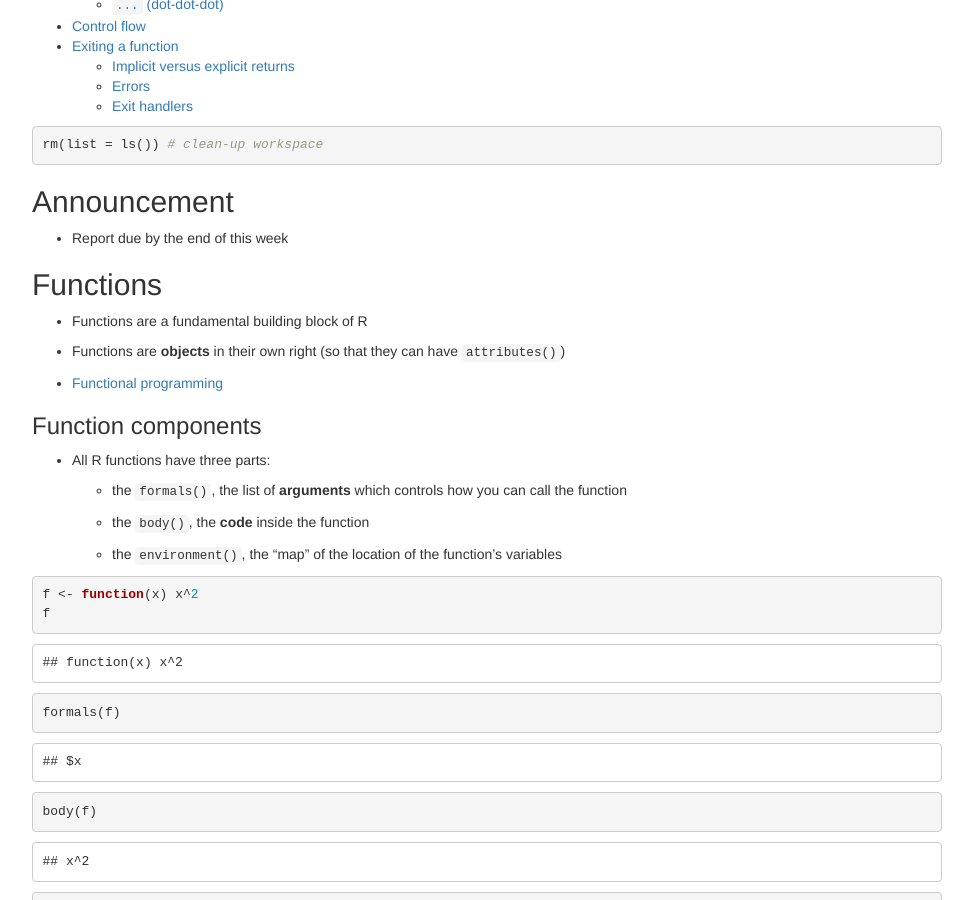
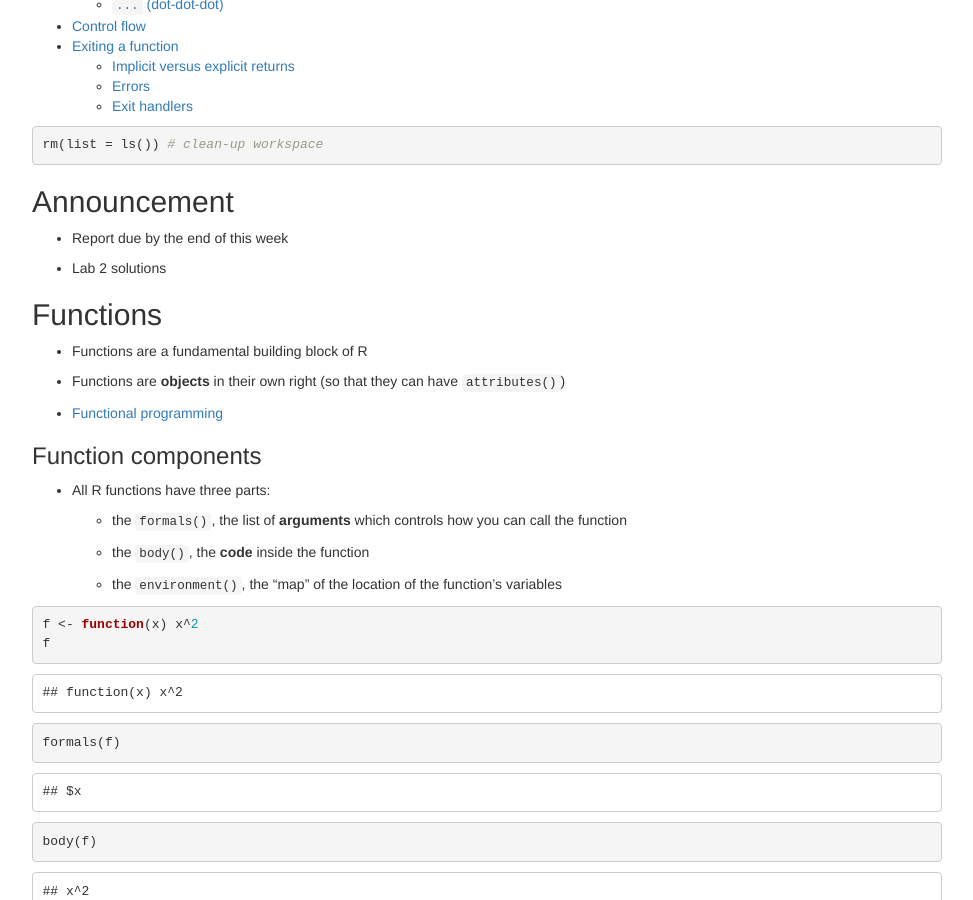
Before and after one commit to tulane-math7360/tulane-math7360.github.io, a Jekyll site: the page slides/06-Functions/Functions.html, which Jekyll copies as it is, in a window 1280 px wide and 900 px high, scrolled down 404 px. Shown: the whole window, without its empty margins (153-1126 px from the left). Built offline with Jekyll 4.4.1, drawn with Linux system fonts in a browser that asks for light colours.

Commit message:
update announcement

```diff
--- a/slides/06-Functions/Functions.Rmd
+++ b/slides/06-Functions/Functions.Rmd
@@ -17,6 +17,8 @@ rm(list = ls()) # clean-up workspace
 ## Announcement
 
  - Report due by the end of this week
+
+ - Lab 2 solutions
 
 ## Functions
 
--- a/slides/06-Functions/Functions.html
+++ b/slides/06-Functions/Functions.html
@@ -414,7 +414,8 @@ summary {
 <div id="announcement" class="section level2">
 <h2>Announcement</h2>
 <ul>
-<li>Report due by the end of this week</li>
+<li><p>Report due by the end of this week</p></li>
+<li><p>Lab 2 solutions</p></li>
 </ul>
 </div>
 <div id="functions" class="section level2">
```
Also changed, not shown: other parts of slides/06-Functions/Functions.html (+1 -1 lines).
